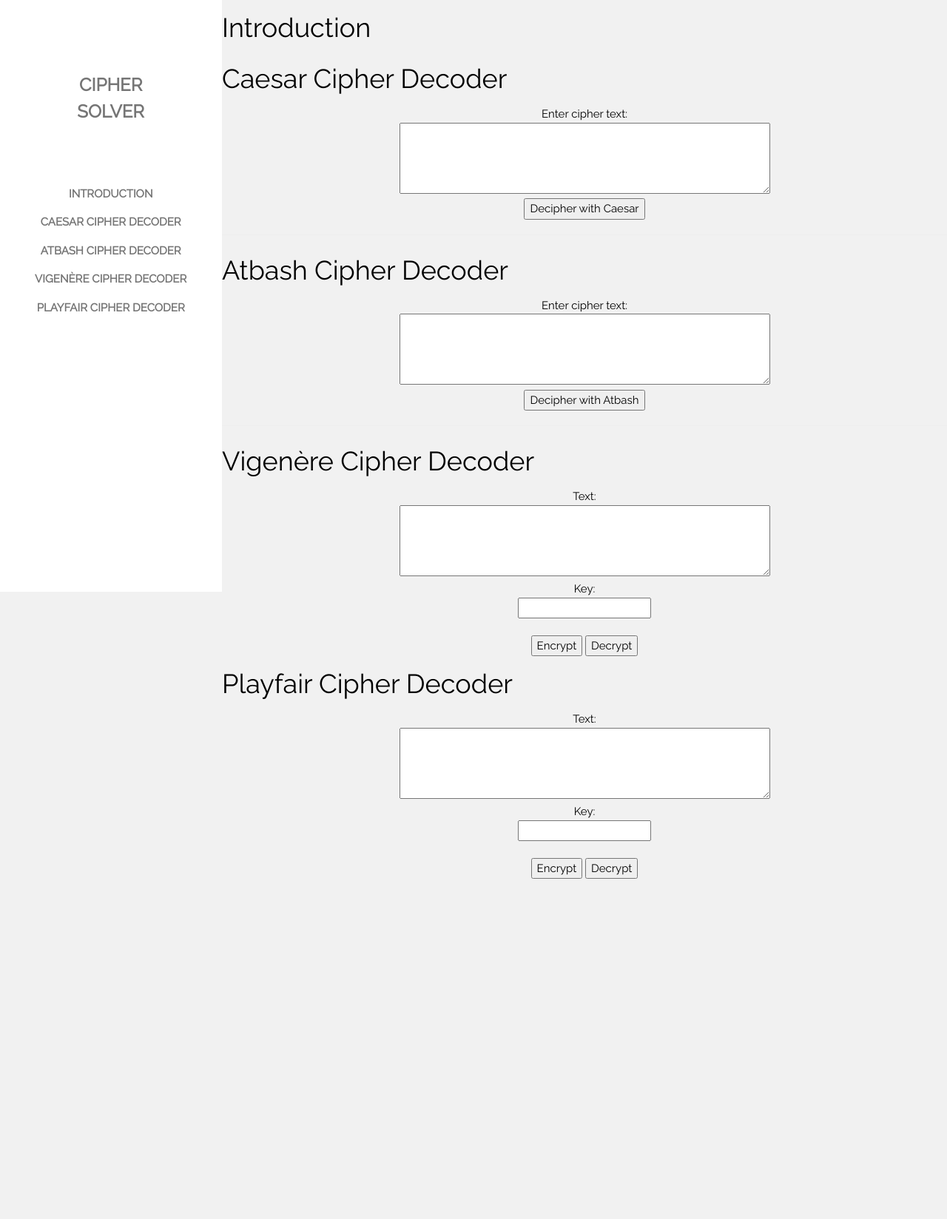
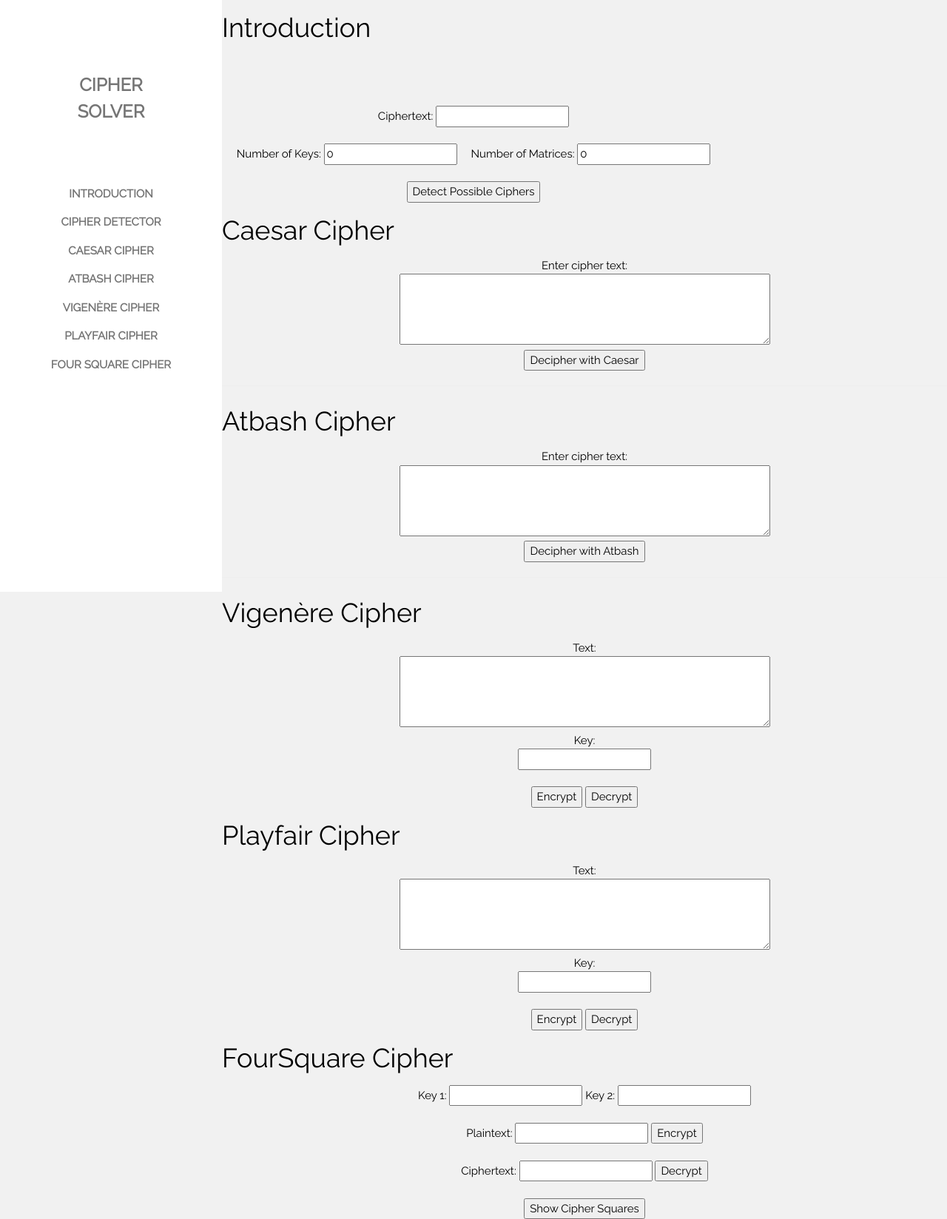
Before and after one commit to kennedyr8atwit/CipherSolver, a Flask app: page / in a window 1280 px wide. Shown: the whole page at 74% size. Before the commit the page ends 1188 px from the top, so only its background shows below. Run offline with Flask 3, Linux system fonts and the light colour scheme; parts of the project's set-up code (start-up, migrations or seed data) failed here and were passed over.

Commit message:
added detector and rest of ciphers

```diff
--- a/Ciphers/Detector.py
+++ b/Ciphers/Detector.py
@@ -5,8 +5,7 @@
 
 
 import re
-import numpy as np
-
+import base64
 
 # In[2]:
 
--- a/Ciphers/main.py
+++ b/Ciphers/main.py
@@ -2,7 +2,9 @@
 from Caesar import crack_caesar
 from ATBash import atbash
 from Vigenere import vigenere_encrypt, vigenere_decrypt
-from Playfair import playfair_encrypt, playfair_decrypt
+from Playfair import playfair_encrypt, playfair_decrypt, generate_matrix
+from FourSquare import four_square_encrypt, four_square_decrypt, show_four_squares_2x2
+from Detector import detect_possible_ciphers
 
 
 app = Flask(__name__)
@@ -13,6 +15,8 @@
     atbash_result = None
     vigenere_result = None
     playfair_result = None
+    foursquare_result = None
+    detection_result = None
 
     if request.method == 'POST':
         action = request.form.get('action')
@@ -51,16 +55,67 @@
         elif action == 'playfair_encrypt':
             if key:
                 encrypted_text = playfair_encrypt(ciphertext, key)
+                matrix = generate_matrix(key)
                 playfair_result = f"<b>Playfair Cipher</b><br>Key: {key}<br>Encrypted Text: {encrypted_text}"
             else:
                 playfair_result = "<b>Error:</b> Key is required for Playfair encryption."
+                matrix = None
+
+        elif action == 'foursquare_encrypt':
+            plaintext = request.form.get('plaintext', '').strip()
+            key1 = request.form.get('key1', '').strip()
+            key2 = request.form.get('key2', '').strip()
+            if plaintext and key1 and key2:
+                encrypted_text = four_square_encrypt(plaintext, key1, key2)
+                foursquare_result = f"<b>Encrypted with FourSquare</b><br>Keys: {key1}, {key2}<br>Ciphertext: {encrypted_text}"
+            else:
+                foursquare_result = "<b>Error:</b> Plaintext and both keys are required."
+
+        elif action == 'foursquare_decrypt':
+            ciphertext = request.form.get('ciphertext', '').strip()
+            key1 = request.form.get('key1', '').strip()
+            key2 = request.form.get('key2', '').strip()
+            if ciphertext and key1 and key2:
+                decrypted_text = four_square_decrypt(ciphertext, key1, key2)
+                foursquare_result = f"<b>Decrypted with FourSquare</b><br>Keys: {key1}, {key2}<br>Plaintext: {decrypted_text}"
+            else:
+                foursquare_result = "<b>Error:</b> Ciphertext and both keys are required."
+
+        elif action == 'show_foursquare':
+            key1 = request.form.get('key1', '').strip()
+            key2 = request.form.get('key2', '').strip()
+            if key1 and key2:
+                import io, contextlib
+                buf = io.StringIO()
+                with contextlib.redirect_stdout(buf):
+                    show_four_squares_2x2(key1, key2)
+                output = buf.getvalue().replace('\n', '<br>')
+                foursquare_result = f"<b>FourSquare Cipher Grids:</b><br>{output}"
+            else:
+                foursquare_result = "<b>Error:</b> Both keys are required to display the squares."
+
+        elif action == 'detect_ciphers':
+            ciphertext = request.form.get('ciphertext', '').strip()
+            num_keys = int(request.form.get('num_keys', 0))
+            num_matrices = int(request.form.get('num_matrices', 0))
+
+            possible, ruled_out = detect_possible_ciphers(ciphertext, num_keys, num_matrices)
+
+            detection_result = {
+                "possible": possible,
+                "ruled_out": ruled_out
+            }
+
 
 
     return render_template('index.html',
         caesar_result=caesar_result,
         atbash_result=atbash_result,
         vigenere_result=vigenere_result,
-        playfair_result=playfair_result
+        playfair_result=playfair_result,
+        playfair_matrix=matrix if 'matrix' in locals() else None,
+        foursquare_result=foursquare_result,
+        detection_result=detection_result if 'detection_result' in locals() else None
     )
 
 if __name__ == '__main__':
--- a/Ciphers/templates/index.html
+++ b/Ciphers/templates/index.html
@@ -48,11 +48,12 @@
         <a href="javascript:void(0)" onclick="w3_close()"
             class="w3-bar-item w3-button w3-padding w3-hide-large">Close</a>
         <a href="#" onclick="w3_close()" class="w3-bar-item w3-button">INTRODUCTION</a>
-        <a href="#caesar" onclick="w3_close()" class="w3-bar-item w3-button">CAESAR CIPHER DECODER</a>
-        <a href="#atbash" onclick="w3_close()" class="w3-bar-item w3-button">ATBASH CIPHER DECODER</a>
-        <a href="#vigenere" onclick="w3_close()" class="w3-bar-item w3-button">VIGENÈRE CIPHER DECODER</a>
-        <a href="#playfair" onclick="w3_close()" class="w3-bar-item w3-button">PLAYFAIR CIPHER DECODER</a>
-
+        <a href="#cipher_detector" onclick="w3_close()" class="w3-bar-item w3-button">CIPHER DETECTOR</a>
+        <a href="#caesar" onclick="w3_close()" class="w3-bar-item w3-button">CAESAR CIPHER</a>
+        <a href="#atbash" onclick="w3_close()" class="w3-bar-item w3-button">ATBASH CIPHER</a>
+        <a href="#vigenere" onclick="w3_close()" class="w3-bar-item w3-button">VIGENÈRE CIPHER</a>
+        <a href="#playfair" onclick="w3_close()" class="w3-bar-item w3-button">PLAYFAIR CIPHER</a>
+        <a href="#foursquare" onclick="w3_close()" class="w3-bar-item w3-button">FOUR SQUARE CIPHER</a>
     </nav>
 
     <header class="w3-container w3-top w3-hide-large w3-white w3-xlarge w3-padding-16">
@@ -70,9 +71,39 @@
         <p></p>
     </div>
 
+            <h1 id="cipher_detector">Detect Cipher</h1>
+        <form method="POST">
+            <label for="ciphertext">Ciphertext:</label>
+            <input type="text" name="ciphertext" required><br><br>
+
+            <label for="num_keys">Number of Keys:</label>
+            <input type="number" name="num_keys" value="0" min="0" required>
+
+            <label for="num_matrices" style="margin-left: 1em;">Number of Matrices:</label>
+            <input type="number" name="num_matrices" value="0" min="0" required><br><br>
+
+            <button type="submit" name="action" value="detect_ciphers">Detect Possible Ciphers</button>
+        </form>
+
+        {% if detection_result %}
+            <div class="result" style="white-space: pre-wrap; margin-top: 1em;">
+                <strong>Possible Ciphers:</strong>
+                <ul>
+                    {% for cipher in detection_result.possible %}
+                        <li>{{ cipher }}</li>
+                    {% endfor %}
+                </ul>
+                <strong>Ruled Out Ciphers:</strong>
+                <ul>
+                    {% for cipher in detection_result.ruled_out %}
+                        <li>{{ cipher }}</li>
+                    {% endfor %}
+                </ul>
+            </div>
+        {% endif %}
 
     <div class="w3-main" style="margin-left:300px">
-        <h1 id="caesar">Caesar Cipher Decoder</h1>
+        <h1 id="caesar">Caesar Cipher</h1>
         <form method="POST">
             <label>Enter cipher text:</label><br>
             <textarea name="ciphertext" rows="4" cols="60" required></textarea><br>
@@ -88,7 +119,7 @@
 
         <hr>
 
-        <h1 id="atbash">Atbash Cipher Decoder</h1>
+        <h1 id="atbash">Atbash Cipher</h1>
         <form method="POST">
             <label>Enter cipher text:</label><br>
             <textarea name="ciphertext" rows="4" cols="60" required></textarea><br>
@@ -104,7 +135,7 @@
 
         <hr>
 
-        <h1 id="vigenere">Vigenère Cipher Decoder</h1>
+        <h1 id="vigenere">Vigenère Cipher</h1>
         <form method="POST">
             <label>Text:</label><br>
             <textarea name="ciphertext" rows="4" cols="60" required></textarea><br>
@@ -121,8 +152,7 @@
             </div>
         {% endif %}
 
-
-        <h1 id="playfair">Playfair Cipher Decoder</h1>
+        <h1 id="playfair">Playfair Cipher</h1>
         <form method="POST">
             <label>Text:</label><br>
             <textarea name="ciphertext" rows="4" cols="60" required></textarea><br>
@@ -136,9 +166,44 @@
             <div style="margin-top: 10px; background-color: #f0f0f0; padding: 10px;">
                 <h3>Playfair Result:</h3>
                 <p>{{ playfair_result|safe }}</p>
+
+                {% if playfair_matrix %}
+                    <h4>Matrix:</h4>
+                    <table style="border-collapse: collapse;">
+                        {% for row in playfair_matrix %}
+                            <tr>
+                                {% for cell in row %}
+                                    <td style="border: 1px solid #999; padding: 5px; width: 25px; text-align: center;">{{ cell }}</td>
+                                {% endfor %}
+                            </tr>
+                        {% endfor %}
+                    </table>
+                {% endif %}
             </div>
         {% endif %}
 
+
+        <h1 id="foursquare">FourSquare Cipher</h1>
+        <form method="POST">
+            <label for="key1">Key 1:</label>
+            <input type="text" name="key1" required>
+            <label for="key2">Key 2:</label>
+            <input type="text" name="key2" required><br><br>
+
+            <label for="plaintext">Plaintext:</label>
+            <input type="text" name="plaintext">
+            <button type="submit" name="action" value="foursquare_encrypt">Encrypt</button><br><br>
+
+            <label for="ciphertext">Ciphertext:</label>
+            <input type="text" name="ciphertext">
+            <button type="submit" name="action" value="foursquare_decrypt">Decrypt</button><br><br>
+
+            <button type="submit" name="action" value="show_foursquare">Show Cipher Squares</button>
+        </form>
+
+        {% if foursquare_result %}
+            <div class="result" style="white-space: pre-wrap;">{{ foursquare_result|safe }}</div>
+        {% endif %}
     </div>
 
     <script>
```
Also changed, not shown: Ciphers/FourSquare.py (+8 -8 lines).
